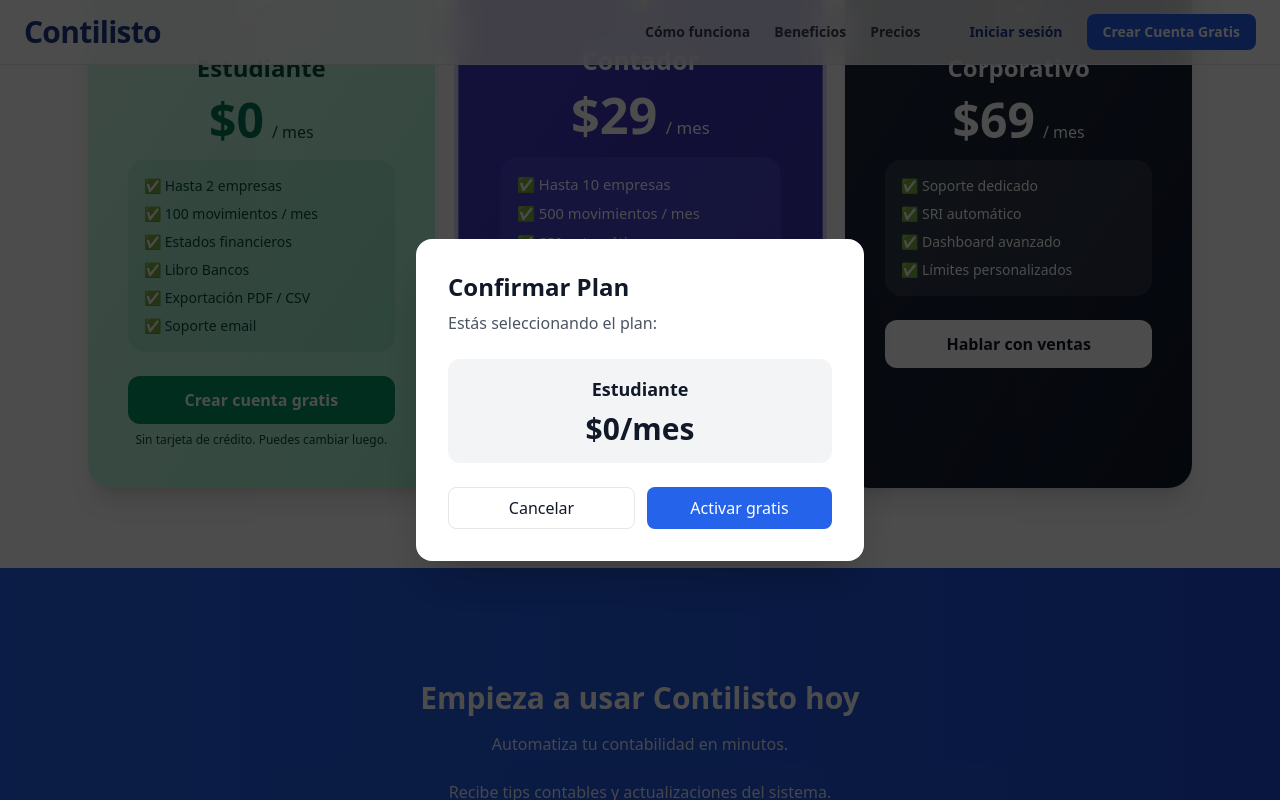
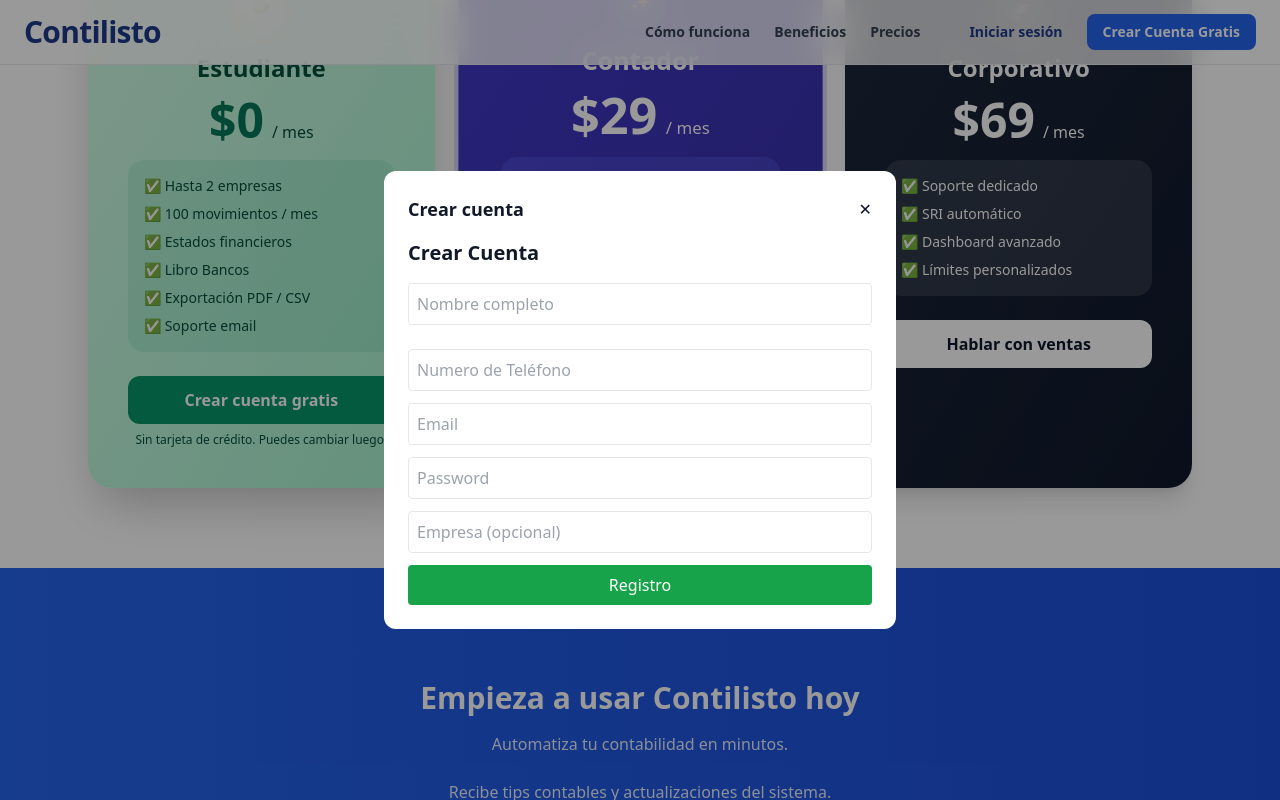
Before and after one commit to daxchica/contilisto-app, a React (Vite) app: page / in a window 1280 px wide. Both pictures are taken after a click on the button "Crear cuenta gratis". Shown: the part 2396-3196 px from the top of the page. Built offline with nearby package versions, Linux system fonts and the light colour scheme; no server answers.

Commit message:
fixed estudiante plan activate button

```diff
--- a/src/components/PricingPlans.tsx
+++ b/src/components/PricingPlans.tsx
@@ -1,10 +1,11 @@
 // ============================================================================
 // src/components/PricingPlans.tsx
-// CONTILISTO — Pricing Plans (PRODUCTION READY)
+// CONTILISTO — Pricing Plans (IMPROVED PRODUCTION)
 // ============================================================================
 
 import { useState } from "react";
 import { PlanType } from "@/config/plans";
+import { auth } from "@/firebase-config";
 
 // ============================================================================
 // WRAPPER
@@ -35,22 +36,40 @@
 
 type Props = {
   onSelectPlan: (plan: PlanType) => Promise<void> | void;
+  onRequireAuth?: (plan: PlanType) => void;
 };
 
 // ============================================================================
 // COMPONENT
 // ============================================================================
 
-export default function PricingPlans({ onSelectPlan }: Props) {
+export default function PricingPlans({ onSelectPlan, onRequireAuth }: Props) {
   const [loadingPlan, setLoadingPlan] = useState<PlanType | null>(null);
+  const [error, setError] = useState("");
+
+  // ==========================================================================
+  // HANDLER
+  // ==========================================================================
 
   async function handleClick(plan: PlanType) {
+    if (loadingPlan) return; // prevent spam clicks
+
     try {
+      setError("");
       setLoadingPlan(plan);
+
+      const user = auth.currentUser;
+
+      if (!user) {
+        // 👉 trigger register modal instead of error
+        onRequireAuth?.(plan);
+        return;
+      }
+
       await onSelectPlan(plan);
-    } catch (err) {
+    } catch (err: any) {
       console.error("Plan selection error:", err);
-      alert("Error procesando el plan. Intente nuevamente.");
+      setError(err?.message || "Error procesando el plan.");
     } finally {
       setLoadingPlan(null);
     }
@@ -66,6 +85,14 @@
 
   return (
     <section className="max-w-6xl mx-auto w-full px-4 sm:px-6 mt-12">
+
+      {/* 🔴 ERROR MESSAGE */}
+      {error && (
+        <div className="mb-6 text-center text-red-600 font-medium">
+          {error}
+        </div>
+      )}
+
       <div className="grid grid-cols-1 md:grid-cols-3 gap-8">
 
         {/* =======================
@@ -95,11 +122,13 @@
 
           <button
             onClick={() => handleClick("estudiante")}
-            disabled={!!loadingPlan}
+            disabled={isLoading("estudiante")}
             className="mt-6 w-full rounded-xl bg-emerald-600 text-white py-3 font-semibold
                        hover:bg-emerald-700 disabled:opacity-50"
           >
-            {isLoading("estudiante") ? "Procesando..." : "Crear cuenta gratis"}
+            {isLoading("estudiante")
+              ? "Activando..."
+              : "Crear cuenta gratis"}
           </button>
 
           <p className="text-xs mt-2">
@@ -137,11 +166,13 @@
 
           <button
             onClick={() => handleClick("contador")}
-            disabled={!!loadingPlan}
+            disabled={isLoading("contador")}
             className="mt-6 w-full rounded-xl border border-white py-3 font-semibold
                        hover:bg-white/10 disabled:opacity-50"
           >
-            {isLoading("contador") ? "Redirigiendo..." : "Comenzar"}
+            {isLoading("contador")
+              ? "Redirigiendo..."
+              : "Comenzar"}
           </button>
         </Wrapper>
 
@@ -170,11 +201,13 @@
 
           <button
             onClick={() => handleClick("corporativo")}
-            disabled={!!loadingPlan}
+            disabled={isLoading("corporativo")}
             className="mt-6 w-full rounded-xl bg-white text-slate-900 py-3 font-semibold
                        hover:bg-slate-100 disabled:opacity-50"
           >
-            {isLoading("corporativo") ? "Redirigiendo..." : "Hablar con ventas"}
+            {isLoading("corporativo")
+              ? "Redirigiendo..."
+              : "Hablar con ventas"}
           </button>
         </Wrapper>
       </div>
--- a/src/components/RegisterModal.tsx
+++ b/src/components/RegisterModal.tsx
@@ -1,44 +1,148 @@
 // src/components/RegisterModal.tsx
-import { useState } from "react";
+import { useState, useEffect } from "react";
 import { createUserWithEmailAndPassword } from "firebase/auth";
-import { auth } from "@/firebase-config";
-import { useNavigate } from "react-router-dom";
+import { auth, db } from "@/firebase-config";
+import { doc, setDoc, serverTimestamp } from "firebase/firestore";
 import Modal from "@/components/ui/Modal";
+import { PlanType } from "@/config/plans";
 
 interface RegisterModalProps {
   isOpen: boolean;
   onClose: () => void;
+  selectedPlan?: PlanType;
+  onRegisterSuccess?: () => void;
 }
 
-export default function RegisterModal({ isOpen, onClose }: RegisterModalProps) {
-  const navigate = useNavigate();
+export default function RegisterModal({
+  isOpen,
+  onClose,
+  selectedPlan,
+  onRegisterSuccess,
+}: RegisterModalProps) {
+
+  // =========================================
+  // STATE
+  // =========================================
   const [email, setEmail] = useState("");
+  const [telefono, setTelefono] = useState("");
   const [password, setPassword] = useState("");
+  const [name, setName] = useState("");
+  const [company, setCompany] = useState("");
+
   const [error, setError] = useState("");
   const [success, setSuccess] = useState("");
+  const [loading, setLoading] = useState(false);
 
+  // ==========================================================================
+  // RESET WHEN MODAL CLOSES
+  // ==========================================================================
+  useEffect(() => {
+    if (!isOpen) {
+      setEmail("");
+      setTelefono("");
+      setPassword("");
+      setName("");
+      setCompany("");
+      setError("");
+      setSuccess("");
+      setLoading(false);
+    }
+  }, [isOpen]);
+
+  // ==========================================================================
+  // REGISTER HANDLER
+  // ==========================================================================
   const handleRegister = async () => {
+    if (loading) return;
+
+    if (!name || !email || !password) {
+      setError("Completa los campos obligatorios");
+      return;
+    }
+
+    if (password.length < 6) {
+      setError("La contraseña debe tener al menos 6 caracteres");
+    }
+
     try {
-      await createUserWithEmailAndPassword(auth, email, password);
-      setSuccess("Registration successful. You can now log in.");
+      setLoading(true);
       setError("");
-      setTimeout(() => {
-        onClose();
-        navigate("/dashboard");
-      }, 1000);
+
+      const cred = await createUserWithEmailAndPassword(auth, email, password);
+      const user = cred.user;
+
+      await setDoc(
+        doc(db, "users", user.uid),
+        {
+          uid: user.uid,
+          email: user.email,
+          name,
+          telefono,
+          company: company || null,
+          plan: selectedPlan
+            ? {
+                type: selectedPlan,
+                status: "active",
+                source: "register",
+              }
+            : null,
+          subscriptionStatus: selectedPlan ? "active" : "none",
+          createdAt: serverTimestamp(),
+        },
+        { merge: true }
+      );
+
+      setSuccess("Registracion exitosa.");
+
+      onRegisterSuccess?.();
+
     } catch (err: any) {
-      setError(err.message);
+      setError(err.message || "Error al registrarse");
       setSuccess("");
+    } finally {
+      setLoading(true);
     }
   };
 
+  // ==========================================================================
+  // RENDER
+  // ==========================================================================
   if (!isOpen) return null;
 
   return (
-    <Modal title="Register" onClose={onClose}>
-      <h2 className="text-xl font-semibold mb-4">Register</h2>
+    <Modal title="Crear cuenta" onClose={onClose}>
+      <h2 className="text-xl font-semibold mb-4">Crear Cuenta</h2>
+
+      {/* ERROR */}
       {error && <p className="text-red-500 mb-2">{error}</p>}
+
+      {/* SUCCESS */}
       {success && <p className="text-green-600 mb-2">{success}</p>}
+
+      {/* FORM */}
+      <form
+        onSubmit={(e) => {
+          e.preventDefault();
+          handleRegister();
+        }}
+        className="space-y-3"
+      >
+      <input
+        type="text"
+        placeholder="Nombre completo"
+        value={name}
+        onChange={(e) => setName(e.target.value)}
+        className="w-full p-2 border rounded mb-3"
+      />
+
+      <input
+        type="tel"
+        placeholder="Numero de Teléfono"
+        value={telefono}
+        onChange={(e) => setTelefono(e.target.value)}
+        className="w-full p-2 border rounded mb-3"
+      />
+
       <input
         type="email"
         placeholder="Email"
@@ -46,6 +150,7 @@
         value={email}
         onChange={(e) => setEmail(e.target.value)}
       />
+
       <input
         type="password"
         placeholder="Password"
@@ -53,12 +158,22 @@
         value={password}
         onChange={(e) => setPassword(e.target.value)}
       />
+
+      <input
+        type="text"
+        placeholder="Empresa (opcional)"
+        value={company}
+        onChange={(e) => setCompany(e.target.value)}
+        className="w-full p-2 border rounded mb-3"
+      />
+
       <button
-        className="w-full bg-green-600 text-white py-2 rounded"
-        onClick={handleRegister}
+        disabled={loading}
+        className="w-full bg-green-600 text-white py-2 rounded disabled:opacity-50"
       >
-        Registro
+        {loading ? "Registrando..." : "Registro"}
       </button>
+      </form>
     </Modal>
   );
 }
--- a/src/components/modals/CheckoutModal.tsx
+++ b/src/components/modals/CheckoutModal.tsx
@@ -1,9 +1,6 @@
 // ============================================================================
 // src/components/modals/CheckoutModal.tsx
-// CONTILISTO — PLAN CHECKOUT MODAL
-// - Free plan bypasses Stripe
-// - Paid plans use Stripe Checkout
-// - Uses authenticated Firebase user
+// CONTILISTO — PLAN CHECKOUT MODAL (PRODUCTION READY)
 // ============================================================================
 
 import { useState } from "react";
@@ -25,13 +22,19 @@
 
   const [loading, setLoading] = useState(false);
   const [coupon, setCoupon] = useState("");
+  const [errorMsg, setErrorMsg] = useState("");
+
+  const log = (...args: any[]) => {
+    if (import.meta.env.DEV) {
+      console.log(...args);
+    }
+  };
 
   const handleContinue = async () => {
     if (loading) return;
 
     setLoading(true);
-    console.log("Continue clicked");
-    console.log("Selected plan:", planType);
+    setErrorMsg("");
 
     try {
       const currentUser = auth.currentUser;
@@ -41,15 +44,21 @@
       }
 
       // =========================================================================
-      // FREE PLAN — DO NOT USE STRIPE
+      // FREE PLAN — NO STRIPE
       // =========================================================================
       if (planType === "estudiante") {
+        log("Free plan -> skipping Stripe");
+
         await setDoc(
           doc(db, "users", currentUser.uid),
           {
             uid: currentUser.uid,
             email: currentUser.email ?? "",
-            plan: "estudiante",
+            plan: {
+              type: "estudiante",
+              status: "active",
+              source: "internal",
+            },
             subscriptionStatus: "active",
             billingProvider: "internal",
             stripeCustomerId: null,
@@ -59,7 +68,7 @@
           { merge: true }
         );
 
-        console.log("✅ Free plan activated for:", currentUser.uid);
+        log("✅ Free plan activated:", currentUser.uid);
 
         onClose();
         navigate("/success?plan=estudiante");
@@ -67,7 +76,7 @@
       }
 
       // =========================================================================
-      // PAID PLANS — USE STRIPE
+      // PAID PLANS — STRIPE
       // =========================================================================
       const priceMap: Record<PaidPlan, string> = {
         contador: "price_1TK0iYJ0Edrbdw3kBlDsy4eT",
@@ -75,7 +84,12 @@
       };
 
       const priceId = priceMap[planType as PaidPlan];
-      console.log("Price ID:", priceId);
+
+      if (!priceId) {
+        throw new Error("Plan inválido.");
+      }
+
+      log("Price ID:", priceId);
 
       const res = await fetch("/.netlify/functions/create-checkout-session", {
         method: "POST",
@@ -92,36 +106,34 @@
         }),
       });
 
-      console.log("📡 Fetch response:", res);
-
       let data: any;
 
       try {
         data = await res.json();
       } catch {
         const text = await res.text();
-        console.error("❌ Non-JSON response:", text);
+        log("❌ Non-JSON response:", text);
         throw new Error("Respuesta inválida del servidor.");
       }
 
-      console.log("✅ Response data:", data);
-
       if (!res.ok) {
         throw new Error(
-          data?.message || data?.error || "No se pudo crear la sesión de pago."
+          data?.message ||
+            data?.error ||
+            "No se pudo crear la sesión de pago."
         );
       }
 
-      if (data.url) {
-        console.log("🚀 Redirecting to Stripe...");
-        window.location.href = data.url;
-      } else {
-        console.error("❌ No URL returned", data);
+      if (!data?.url) {
         throw new Error("Stripe no devolvió una URL de checkout.");
       }
+
+      log("🚀 Redirecting to Stripe...");
+      window.location.href = data.url;
+
     } catch (error: any) {
-      console.error("🔥 Checkout error:", error);
-      alert(error?.message || "Ocurrió un error al continuar.");
+      log("🔥 Checkout error:", error);
+      setErrorMsg(error?.message || "Ocurrió un error al continuar.");
     } finally {
       setLoading(false);
     }
@@ -151,7 +163,14 @@
           <p className="text-3xl font-bold mt-2">${plan.price}/mes</p>
         </div>
 
-        {/* COUPON INPUT — ONLY FOR PAID PLANS */}
+        {/* ERROR MESSAGE */}
+        {errorMsg && (
+          <div className="bg-red-100 text-red-700 p-3 rounded mb-4 text-sm">
+            {errorMsg}
+          </div>
+        )}
+
+        {/* COUPON INPUT — ONLY PAID */}
         {planType !== "estudiante" && (
           <input
             type="text"
--- a/src/pages/Landing.tsx
+++ b/src/pages/Landing.tsx
@@ -4,12 +4,15 @@
 // ============================================================================
 import { Link } from "react-router-dom";
 import { useCallback, useState, useRef, useEffect } from "react";
+import { auth } from "@/firebase-config";
 import { PlanType } from "@/config/plans";
+import { useNavigate } from "react-router-dom";
 import PricingPlans from "../components/PricingPlans";
 import Footer from "../components/footer/Footer";
 import FeatureCards from "../components/FeatureCards";
 import LoginModal from "@/components/modals/LoginModal";
 import CheckoutModal from "@/components/modals/CheckoutModal";
+import RegisterModal from "@/components/RegisterModal";
 
 export default function Landing() {
   const [mobileOpen, setMobileOpen] = useState(false);
@@ -18,6 +21,9 @@
   const [scrolled, setScrolled] = useState(false);
   const [showCTA, setShowCTA] = useState(false);
   const [selectedPlan, setSelectedPlan] = useState<PlanType | null>(null);
+  const [showRegister, setShowRegister] = useState(false);
+  const [pendingPlan, setPendingPlan] = useState<PlanType | null>(null);
+  const [processing, setProcessing] = useState(false);
 
   const openLogin = useCallback(() => {
     setMobileOpen(false);
@@ -48,6 +54,63 @@
     });
   }
 }, []);
+
+
+
+  const handleRequireAuth = (plan: PlanType) => {
+    console.log("🔐 Opening register for:", plan);
+
+    setPendingPlan(plan);
+    setShowRegister(true);
+  };
+
+  const navigate = useNavigate();
+
+  const handleRegisterSuccess = async () => {
+    console.log("✅ Register success");
+
+    const plan = pendingPlan;
+
+    setPendingPlan(null);
+    setShowRegister(false);
+
+    setTimeout(() => {
+
+      if (plan === "estudiante") {
+        console.log("Activating free plan");
+        navigate("/dashboard");
+        return;
+      }
+
+      if (plan) {
+        console.log("Opening checkout for:", pendingPlan);
+
+        setSelectedPlan(plan); // 🔥 continues flow → opens CheckoutModal
+
+      }
+    }, 0);
+  }
+
+  const handleSelectPlan = async (plan: PlanType) => {
+    if (processing) return;
+    setProcessing(true);
+
+    try {
+      console.log("📦 Plan selected:", plan);
+
+      // ✅ User already logged in
+      if (plan === "estudiante") {
+        console.log("🎉 Activating free plan");
+
+        navigate("/dashboard");
+        return;
+      }
+
+      setSelectedPlan(plan);
+    } finally {
+      setProcessing(false);
+    }
+  };
 
   const videoRef = useRef<HTMLVideoElement | null>(null);
 
@@ -415,10 +478,22 @@
           <p className="text-gray-600 text-center mb-16">
           Un contador puede ahorrar mas de 10 horas al mes automatizando el registro de facturas.</p>
           <div id="pricing-cards">
-            <PricingPlans onSelectPlan={setSelectedPlan}/>
+
+            <PricingPlans
+              onSelectPlan={handleSelectPlan}
+              onRequireAuth={handleRequireAuth}
+            />
+
+            <RegisterModal
+              isOpen={showRegister}
+              onClose={() => setShowRegister(false)}
+              selectedPlan={pendingPlan ?? undefined}
+              onRegisterSuccess={handleRegisterSuccess}
+            />
+
 
           </div>
-          {selectedPlan && (
+          {selectedPlan && selectedPlan !== "estudiante" && (
           <CheckoutModal
             planType={selectedPlan}
             onClose={() => setSelectedPlan(null)}
```
Also changed, not shown: 1 other file (tests, documents, lock files or other folders).
